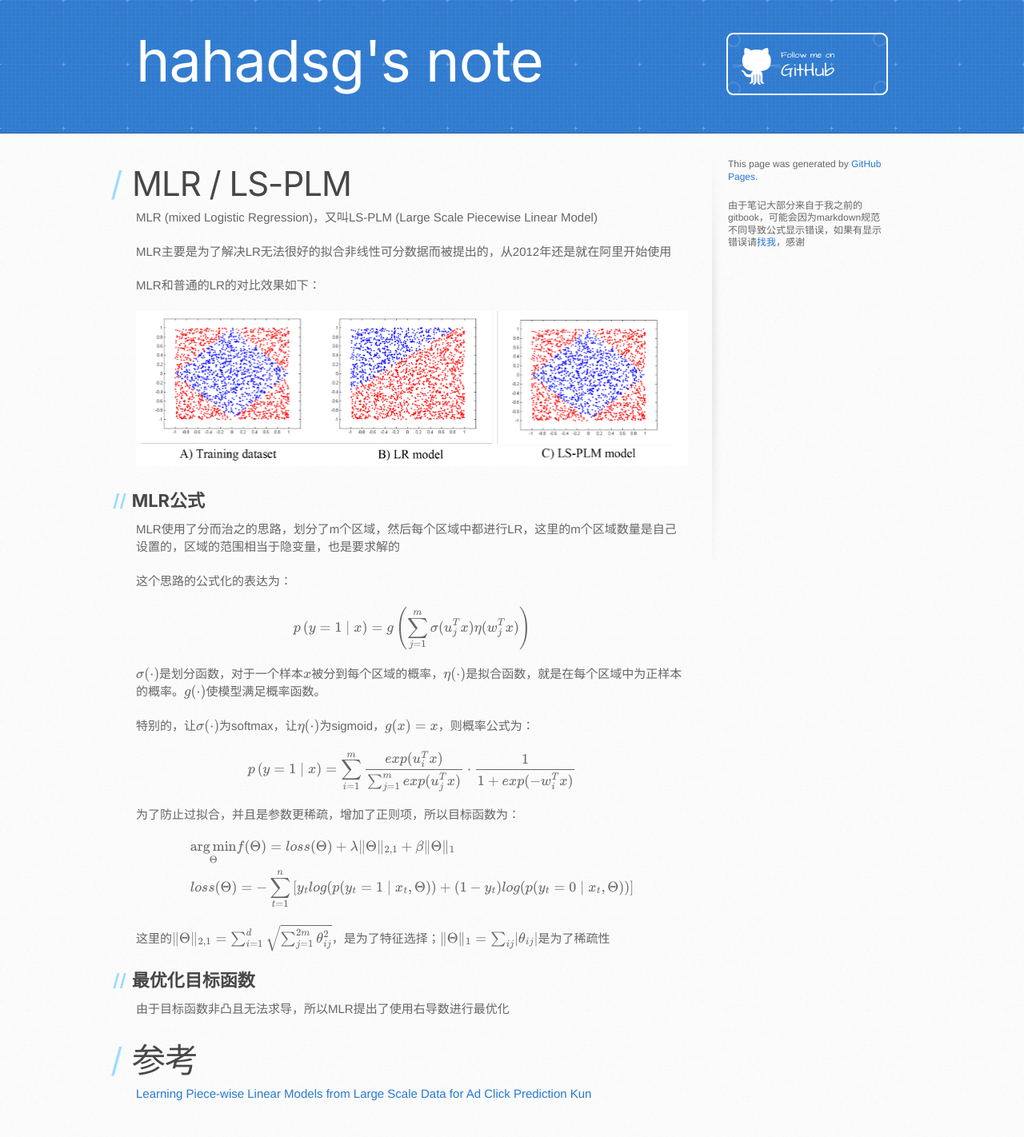
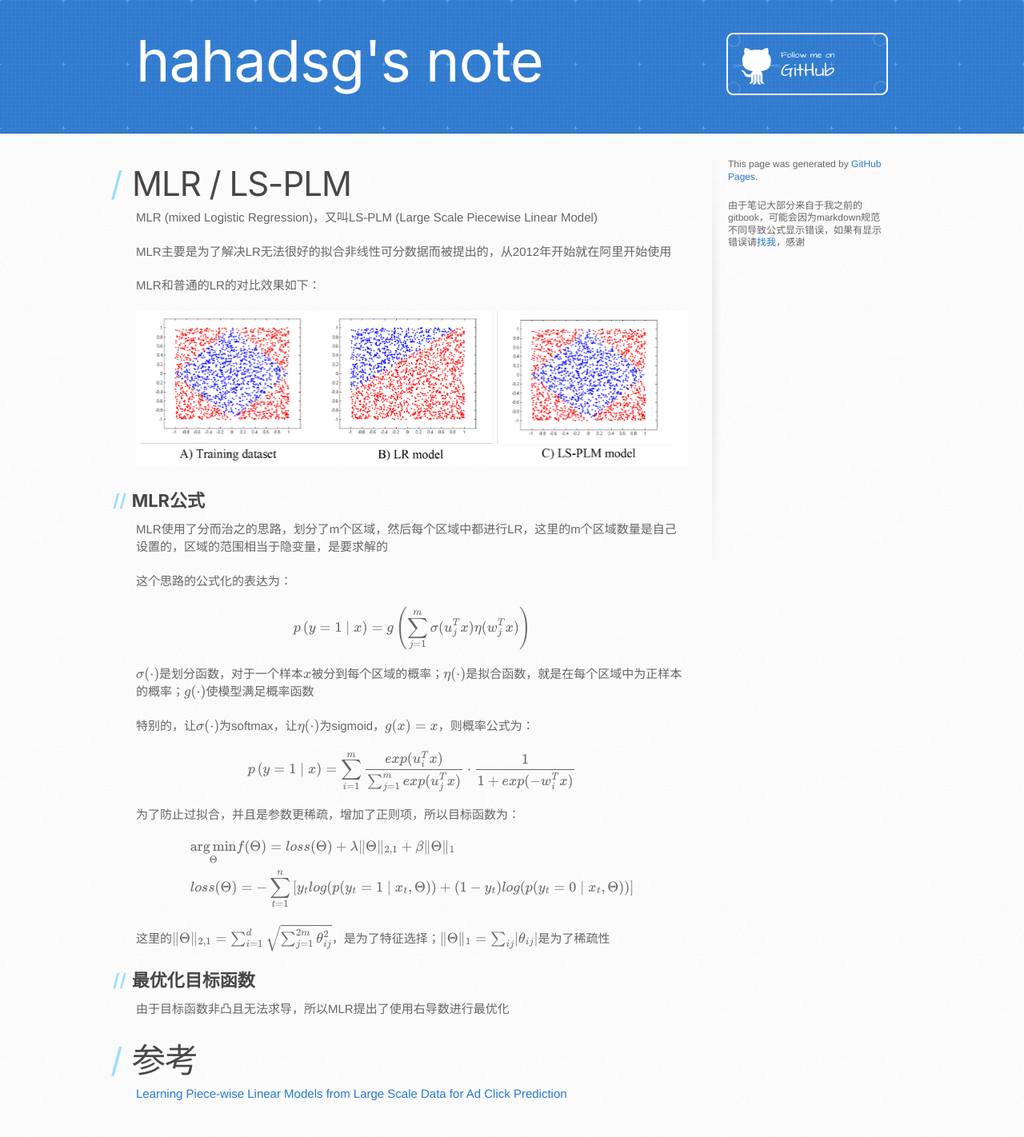
Before and after one commit to hahadsg/hahadsg.github.io, a Jekyll site: the page built from ComputationalAdvertising/CTR/MLR.md, in a window 1280 px wide. Shown: the whole page at 80% size. Built offline with Jekyll 4.4.1, drawn with Linux system fonts in a browser that asks for light colours; our own code applies the rules of GitHub Pages for plain Markdown files; formulas are drawn with MathJax 3; the repository's description, which GitHub fills in, is left out.

Commit message:
update CA/CTR/MLR

```diff
--- a/ComputationalAdvertising/CTR/MLR.md
+++ b/ComputationalAdvertising/CTR/MLR.md
@@ -8,7 +8,7 @@ update_date: 2019-09-07
 
 MLR (mixed Logistic Regression)，又叫LS-PLM (Large Scale Piecewise Linear Model)
 
-MLR主要是为了解决LR无法很好的拟合非线性可分数据而被提出的，从2012年还是就在阿里开始使用
+MLR主要是为了解决LR无法很好的拟合非线性可分数据而被提出的，从2012年开始就在阿里开始使用
 
 MLR和普通的LR的对比效果如下：
 
@@ -17,13 +17,13 @@ MLR和普通的LR的对比效果如下：
 
 ## MLR公式
 
-MLR使用了分而治之的思路，划分了m个区域，然后每个区域中都进行LR，这里的m个区域数量是自己设置的，区域的范围相当于隐变量，也是要求解的
+MLR使用了分而治之的思路，划分了m个区域，然后每个区域中都进行LR，这里的m个区域数量是自己设置的，区域的范围相当于隐变量，是要求解的
 
 这个思路的公式化的表达为：
 
 $$p\left( y=1 \mid x \right) = g\left( \sum\limits^m_{j=1} \sigma(u^T_jx) \eta(w^T_jx) \right)$$
 
-$$\sigma(\cdot)$$是划分函数，对于一个样本$$x$$被分到每个区域的概率，$$\eta(\cdot)$$是拟合函数，就是在每个区域中为正样本的概率。$$g(\cdot)$$使模型满足概率函数。
+$$\sigma(\cdot)$$是划分函数，对于一个样本$$x$$被分到每个区域的概率；$$\eta(\cdot)$$是拟合函数，就是在每个区域中为正样本的概率；$$g(\cdot)$$使模型满足概率函数
 
 特别的，让$$\sigma(\cdot)$$为softmax，让$$\eta(\cdot)$$为sigmoid，$$g(x)=x$$，则概率公式为：
 
@@ -46,5 +46,4 @@ $$
 
 # 参考
 
-[Learning Piece-wise Linear Models from Large Scale Data for Ad Click Prediction
-Kun](https://arxiv.org/pdf/1704.05194.pdf)
+[Learning Piece-wise Linear Models from Large Scale Data for Ad Click Prediction](https://arxiv.org/pdf/1704.05194.pdf)
```
